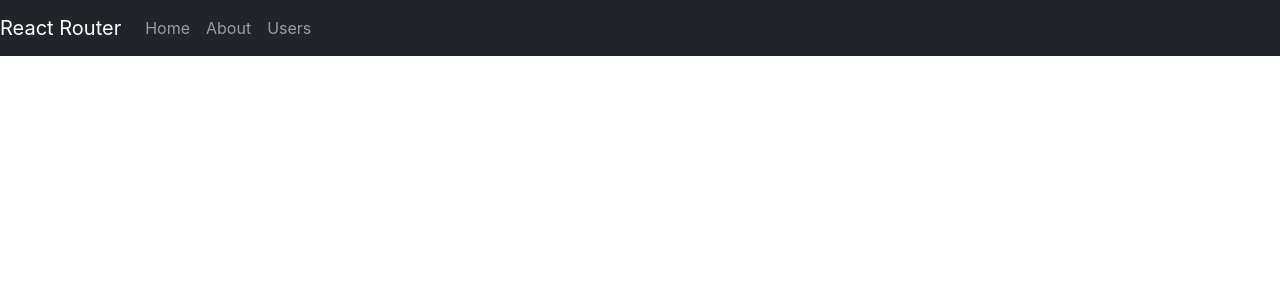
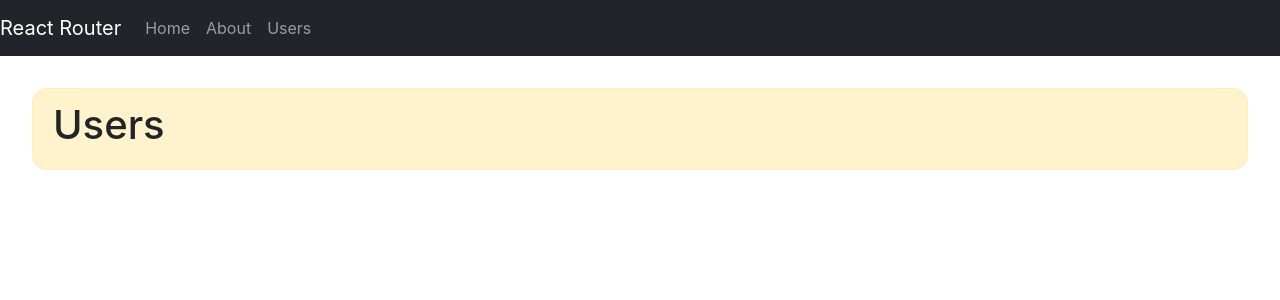
Before and after one commit to vkinsane/React_Router, a React (Create React App) app: page /users/1 in a window 1280 px wide. Shown: the top 300 px of the page. Built offline with nearby package versions, Linux system fonts and the light colour scheme.

Commit message:
For backup 23-04-2021

```diff
--- a/src/App.js
+++ b/src/App.js
@@ -6,10 +6,12 @@ import MainNavbar from "./components/Navbar";
 
 export default function App() {
   return (
-    <Router>
-      {/* Navbar should be displayed on every page */}
+    <React.Fragment>
+      {/* Navbar is displayed on every page */}
       <MainNavbar />
-      <Mainrouter />
-    </Router>
+      <Router>
+        <Mainrouter />
+      </Router>
+    </React.Fragment>
   );
 }
--- a/src/components/Mainrouter.js
+++ b/src/components/Mainrouter.js
@@ -9,9 +9,9 @@ function Mainrouter() {
     <React.Fragment>
       {/* ============== Switch Routes to the first matched url ============== */}
       <Switch>
-        <Route exact path="/" component={Home} />
-        <Route exact path="/about" component={About} />
-        <Route exact path="/users" component={Users} />
+        <Route path="/about" component={About} />
+        <Route path="/users" component={Users} />
+        <Route path="/" component={Home} />
       </Switch>
 
       {/* ============== Switch with exact ============== */}
@@ -33,7 +33,7 @@ function Mainrouter() {
       {/* Ex : https://www.flipkart.com/smart-watches/23102 */}
       {/* <Route path="/" component={Home} />
       <Route path="/about" component={About} />
-      <Route path={`/users/:userId`} component={Users} />  if time permits*/}
+      <Route path={`/users/:age`} component={Users} />  if time permits*/}
     </React.Fragment>
   );
 }
```
Also changed, not shown: src/components/Users.js (+7 -2 lines).
